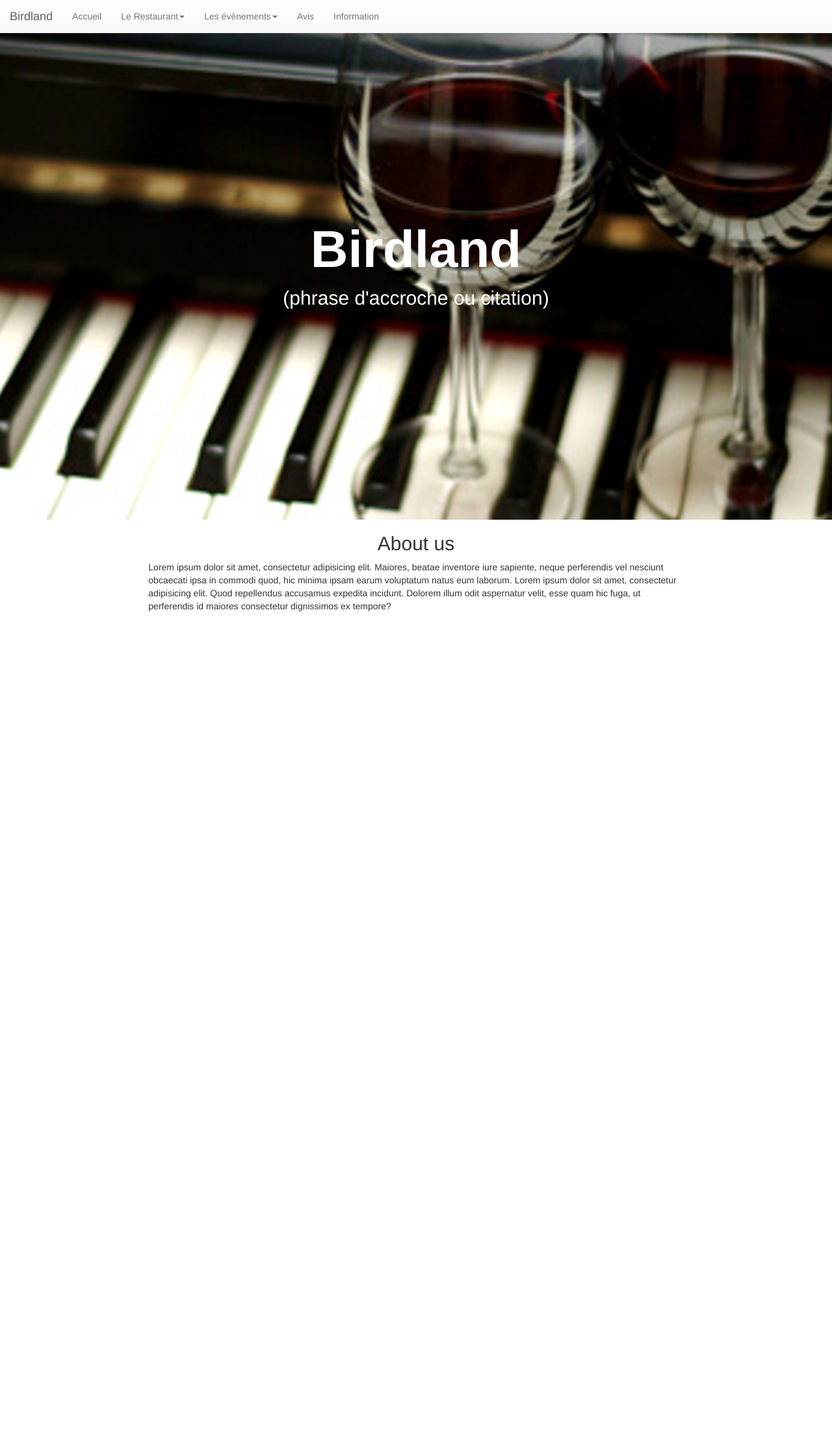
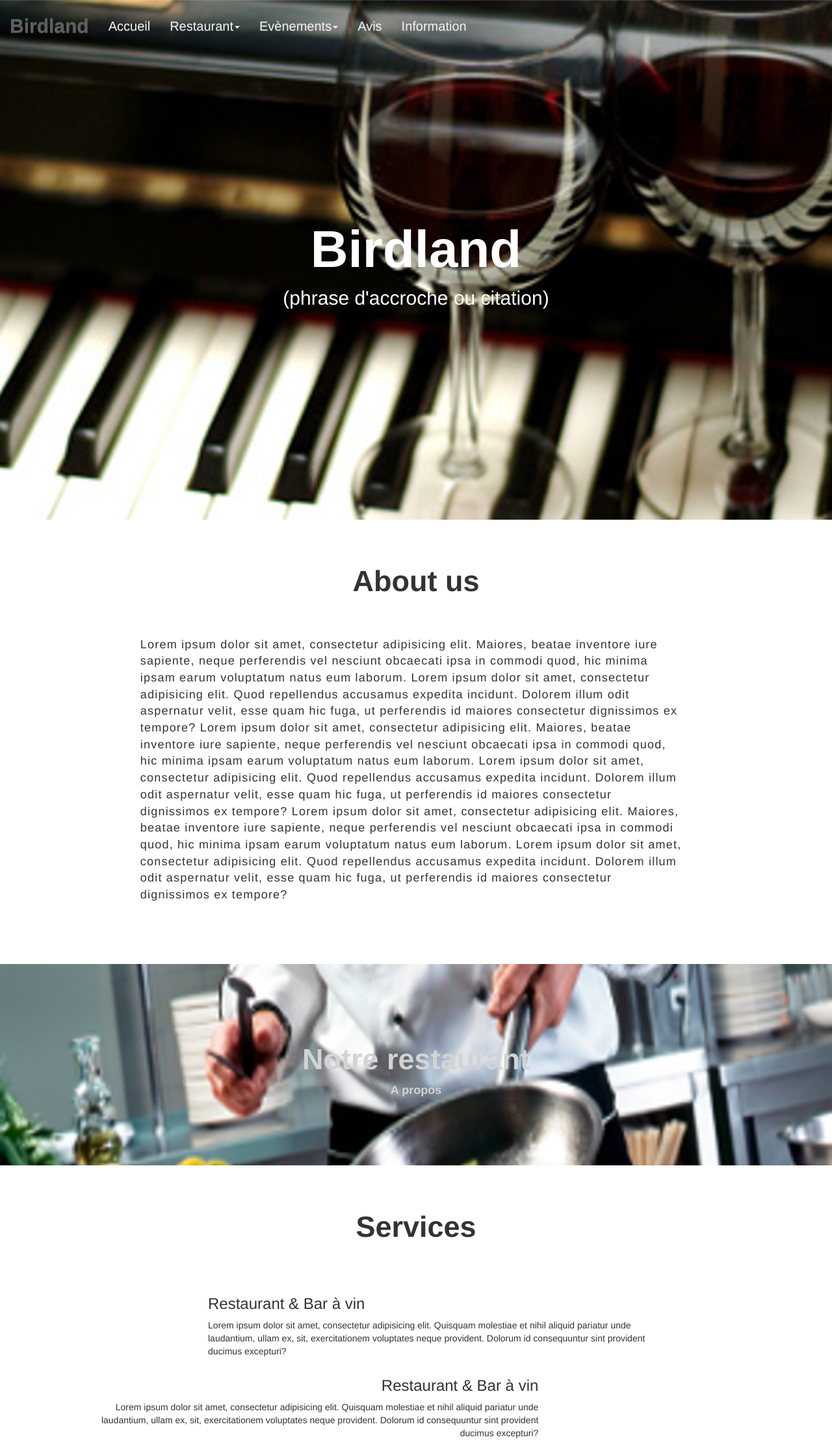
Before and after one commit to SteeveJ/birdland, a plain HTML site: page index.html in a window 1280 px wide. Shown: the whole page at 65% size. Before the commit the page ends 953 px from the top, so only its background shows below. Drawn offline with Linux system fonts and the light colour scheme.

Commit message:
poursuite de la page home

```diff
--- a/index.html
+++ b/index.html
@@ -10,48 +10,9 @@
 <body>
 
     <div class="container-fluide">
-        <!-- start navbar -->
-        <nav class="navbar navbar-default navbar-fixed-top">
-            <div class="container-fluid">
-                <!-- Brand and toggle get grouped for better mobile display -->
-                <div class="navbar-header">
-                    <button type="button" class="navbar-toggle collapsed" data-toggle="collapse" data-target="#bs-example-navbar-collapse-1" aria-expanded="false">
-                        <span class="sr-only">Toggle navigation</span>
-                        <span class="icon-bar"></span>
-                        <span class="icon-bar"></span>
-                        <span class="icon-bar"></span>
-                    </button>
-                    <a class="navbar-brand" href="#">Birdland</a>
+        <div id="navbar">
+
         </div>
-
-                <!-- Collect the nav links, forms, and other content for toggling -->
-                <div class="collapse navbar-collapse" id="bs-example-navbar-collapse-1">
-                    <ul class="nav navbar-nav">
-                        <li><a href="#">Accueil</a></li>
-                        <li class="dropdown">
-                            <a href="#" class="dropdown-toggle" data-toggle="dropdown" role="button" aria-haspopup="true" aria-expanded="false">Le Restaurant<span class="caret"></span></a>
-                            <ul class="dropdown-menu">
-                                <li><a href="#">Menu classique</a></li>
-                                <li><a href="#">Menu spécial</a></li>
-                                <li role="separator" class="divider"></li>
-                                <li><a href="#">Gallerie photo</a></li>
-                            </ul>
-                        </li>
-                        <li class="dropdown">
-                            <a href="#" class="dropdown-toggle" data-toggle="dropdown" role="button" aria-haspopup="true" aria-expanded="false">Les évènements<span class="caret"></span></a>
-                            <ul class="dropdown-menu">
-                                <li><a href="#">Prochainement</a></li>
-                                <li><a href="#">Les artistes</a></li>
-                            </ul>
-                        </li>
-                        <li><a href="#">Avis</a></li>
-                        <li><a href="#">Information</a></li>
-
-                    </ul>
-                </div><!-- /.navbar-collapse -->
-            </div><!-- /.container-fluid -->
-        </nav>
-        <!-- end navbar -->
         <!--header-->
         <div id="header" >
             <div class="text-center header-center">
@@ -61,9 +22,22 @@
         </div>
         <!--end header-->
         <div id="about">
-            <h2 class="text-center">About us</h2>
-            <div>
-                <p class="col-md-push-2 col-md-8">
+            <h2>About us</h2>
+            <div class="row">
+                <div class="col-md-push-2 col-md-8">
+                    <p>
+                        Lorem ipsum dolor sit amet, consectetur adipisicing elit.
+                        Maiores, beatae inventore iure sapiente, neque perferendis vel nesciunt obcaecati
+                        ipsa in commodi quod, hic minima ipsam earum voluptatum natus eum laborum.
+                        Lorem ipsum dolor sit amet, consectetur adipisicing elit. Quod repellendus accusamus
+                        expedita incidunt. Dolorem illum odit aspernatur velit, esse quam hic fuga, ut perferendis
+                        id maiores consectetur dignissimos ex tempore?
+                        Lorem ipsum dolor sit amet, consectetur adipisicing elit.
+                        Maiores, beatae inventore iure sapiente, neque perferendis vel nesciunt obcaecati
+                        ipsa in commodi quod, hic minima ipsam earum voluptatum natus eum laborum.
+                        Lorem ipsum dolor sit amet, consectetur adipisicing elit. Quod repellendus accusamus
+                        expedita incidunt. Dolorem illum odit aspernatur velit, esse quam hic fuga, ut perferendis
+                        id maiores consectetur dignissimos ex tempore?
                         Lorem ipsum dolor sit amet, consectetur adipisicing elit.
                         Maiores, beatae inventore iure sapiente, neque perferendis vel nesciunt obcaecati
                         ipsa in commodi quod, hic minima ipsam earum voluptatum natus eum laborum.
@@ -74,8 +48,63 @@
                 </div>
             </div>
         </div>
+        <!--end div about-->
+        <!--start div cooker-->
+        <div id="cooker">
+            <div class="padding text-center">
+            <h2>Notre restaurant</h2>
+            <!--add link to restaurant or menu-->
+            <a href="" class="link">A propos</a>
+            </div>
+        </div>
+        <!--end div cooker-->
+        <!--start div service-->
+        <div id="service">
+            <h2>Services</h2>
+            <!--TODO : add image service-->
+            <div class="row">
+                <div class="col-xs-12">
+                    <div id="restaurant-home">
+                        <div class="row">
+                            <div class="col-xs-12 col-md-3 col-md-push-1">
+                                <img src="" alt=""/>
+                            </div>
+                            <div class="col-xs-12 col-md-7">
+                                <h3>Restaurant & Bar à vin</h3>
+                                <p>
+                                    Lorem ipsum dolor sit amet, consectetur adipisicing elit.
+                                    Quisquam molestiae et nihil aliquid pariatur unde laudantium,
+                                    ullam ex, sit, exercitationem voluptates neque provident.
+                                    Dolorum id consequuntur sint provident ducimus excepturi?
+                                </p>
+                            </div>
+                        </div>
+                    </div>
+                </div>
+                <div class="col-xs-12">
+                    <div id="concert-home">
+                        <div class="col-xs-12 col-md-7  col-md-push-1">
+                            <h3>Restaurant & Bar à vin</h3>
+                            <p>
+                                Lorem ipsum dolor sit amet, consectetur adipisicing elit.
+                                Quisquam molestiae et nihil aliquid pariatur unde laudantium,
+                                ullam ex, sit, exercitationem voluptates neque provident.
+                                Dolorum id consequuntur sint provident ducimus excepturi?
+                            </p>
+                        </div>
+                        <div class="col-xs-12 col-md-3">
+                                <img src="" alt=""/>
+                        </div>
+
+                    </div>
+                </div>
+            </div>
+        </div>
+        <!--end div service-->
+    </div>
     <!--end container-fluid-->
     <script src="src/js/jquery.min.js"></script>
+    <script src="src/js/main.js"></script>
     <script src="src/bootstrap-3.3.7-dist/js/bootstrap.min.js"></script>
     <script src="src/mixitup-master/build/jquery.mixitup.min.js"></script>
 </body>
--- a/src/css/main.css
+++ b/src/css/main.css
@@ -1,6 +1,61 @@
 /* --------------------------- *\
-        Home page
-/* --------------------------- */
+        All page
+\* --------------------------- */
+.navbar-default{
+    background-image: inherit;
+    background-color: inherit;
+    border-color: inherit;
+}
+
+.navbar{
+    border: inherit;
+}
+
+.navbar-custom{
+    background-color: #eee;
+}
+
+.navbar-default .navbar-brand{
+    color: #eee;
+    font-weight: bold;
+    font-size: 30px;
+    padding-top: 30px;
+}
+
+.navbar-default .navbar-nav > li > a {
+    font-size: 20px;
+    color: #eee;
+    padding-top: 30px;
+}
+
+.navbar-default .navbar-nav > li > a:hover {
+    color: #eee;
+}
+
+.navbar-default .navbar-nav > .open > a{
+    background-image: inherit;
+}
+.navbar-default .navbar-nav > .open > a:focus,
+.navbar-default .navbar-nav > .open > a:hover,
+.nav .open > a, .nav .open > a:focus, .nav .open > a:hover {
+    background-color: inherit;
+    color:#eee;
+}
+.inherit-color{
+    color: #777 !important;
+}
+
+.navbar{
+    min-height: 90px;
+}
+
+.link{
+    font-size: 20px;
+}
+
+/* --------------------------- *\
+            Home page
+\* --------------------------- */
 
 #header{
     background: url("../../images/bg-home.png") no-repeat center center fixed;
@@ -25,7 +80,52 @@
 .header-center p{
     font-size: 30px;
 }
+#about .row, #service .row{
+    margin-right: inherit;
+}
+#about h2, #service h2{
+    text-align: center;
+    font-size: 45px;
+    padding-top: 50px;
+    padding-bottom: 50px;
+    font-weight: bold;
+}
+
+#about p{
+    letter-spacing: 1.2px;
+    font-size: 18px;
+    padding-bottom: 10%;
+}
+
+#cooker{
+    background: url("../../images/home-about.png") no-repeat center top fixed;
+    -webkit-background-size: cover;
+    -moz-background-size: cover;
+    -o-background-size: cover;
+    background-size: cover;
+}
+
+#cooker h2{
+    font-size: 45px;
+    color: #d3d3d3;
+    font-weight: bold;
+}
+
+#cooker .padding{
+    padding-top: 8%;
+    padding-bottom: 8%;
+}
+
+#cooker a {
+    font-size: 18px;
+    font-weight: bold;
+    color: #d3d3d3;
+}
+
+#service #concert-home{
+    text-align: right;
+}
 
 /* --------------------------- *\
         Gallerie page
-/* --------------------------- */
+\* --------------------------- */
--- /dev/null
+++ b/src/js/main.js
@@ -0,0 +1,24 @@
+// path navbar.html
+var $path_navbar = "views/navbar.html";
+
+/**
+ * after load DOM
+*/
+$(document).ready(function(){
+    // load navbar.html
+    $( "#navbar" ).load($path_navbar);
+});
+
+/**
+ * after ready
+ */
+setTimeout(function() {
+    var $nav = $('.navbar-default');
+    var $headerTitle = $('.navbar-default .navbar-brand');
+    var $headerLink = $('.navbar-default .navbar-nav > li > a')
+    $(document).scroll(function() {
+        $(this).scrollTop() > 25 ? $($nav).addClass("navbar-custom") :$($nav).removeClass("navbar-custom");
+        $(this).scrollTop() > 25 ? $($headerLink).addClass("inherit-color") :$($headerLink).removeClass("inherit-color");
+        $(this).scrollTop() > 25 ? $($headerTitle).addClass("inherit-color") :$($headerTitle).removeClass("inherit-color");
+    });
+}, 1000);
--- /dev/null
+++ b/views/navbar.html
@@ -0,0 +1,42 @@
+<!-- start navbar -->
+        <nav class="navbar navbar-default navbar-fixed-top">
+            <div class="container-fluid">
+                <!-- Brand and toggle get grouped for better mobile display -->
+                <div class="navbar-header">
+                    <button type="button" class="navbar-toggle collapsed" data-toggle="collapse" data-target="#bs-example-navbar-collapse-1" aria-expanded="false">
+                        <span class="sr-only">Toggle navigation</span>
+                        <span class="icon-bar"></span>
+                        <span class="icon-bar"></span>
+                        <span class="icon-bar"></span>
+                    </button>
+                    <a class="navbar-brand" href="#">Birdland</a>
+                </div>
+
+                <!-- Collect the nav links, forms, and other content for toggling -->
+                <div class="collapse navbar-collapse" id="bs-example-navbar-collapse-1">
+                    <ul class="nav navbar-nav">
+                        <li><a href="#">Accueil</a></li>
+                        <li class="dropdown">
+                            <a href="#" class="dropdown-toggle" data-toggle="dropdown" role="button" aria-haspopup="true" aria-expanded="false">Restaurant<span class="caret"></span></a>
+                            <ul class="dropdown-menu">
+                                <li><a href="#">Menu classique</a></li>
+                                <li><a href="#">Menu spécial</a></li>
+                                <li role="separator" class="divider"></li>
+                                <li><a href="#">Gallerie photo</a></li>
+                            </ul>
+                        </li>
+                        <li class="dropdown">
+                            <a href="#" class="dropdown-toggle" data-toggle="dropdown" role="button" aria-haspopup="true" aria-expanded="false">Evènements<span class="caret"></span></a>
+                            <ul class="dropdown-menu">
+                                <li><a href="#">Prochainement</a></li>
+                                <li><a href="#">Les artistes</a></li>
+                            </ul>
+                        </li>
+                        <li><a href="#">Avis</a></li>
+                        <li><a href="#">Information</a></li>
+
+                    </ul>
+                </div><!-- /.navbar-collapse -->
+            </div><!-- /.container-fluid -->
+        </nav>
+        <!-- end navbar -->
```
Also changed, not shown: images/home-about.png (added), 1 other file. Lines whose indentation alone changed are shown as unchanged.
